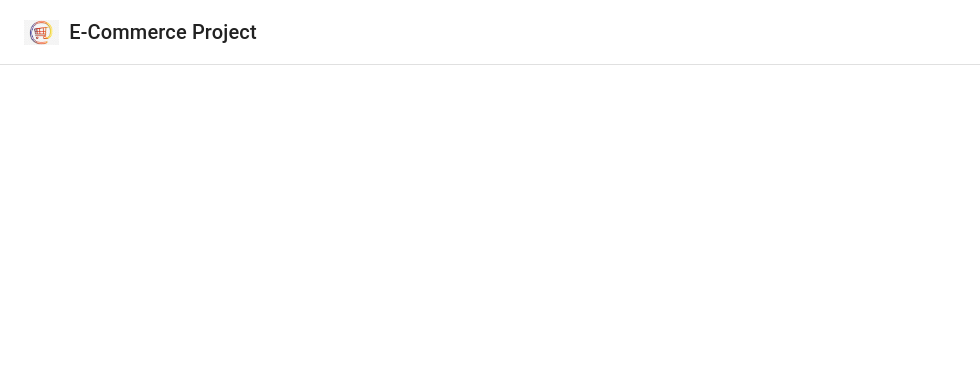
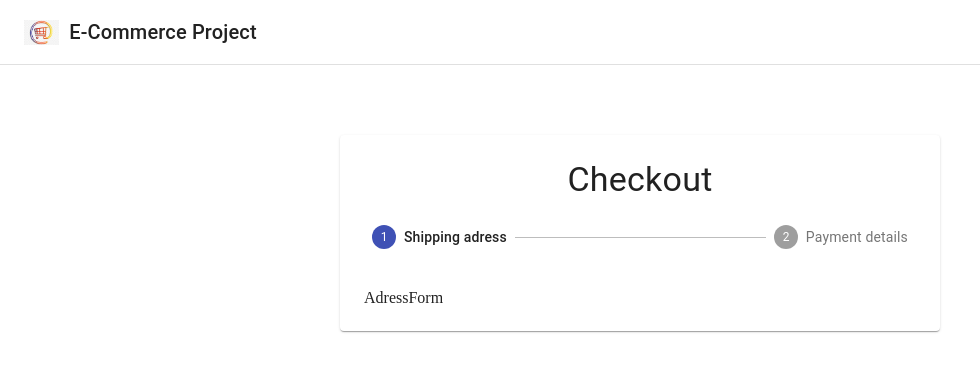
Before and after one commit to josilob/e-commerce, a React (Create React App) app: page /checkout in a window 1280 px wide. Shown: the top 372 px of the page, without its empty margins (0-980 px from the left). Built offline with nearby package versions, Linux system fonts and the light colour scheme; no server answers.

Commit message:
payment forms setup

```diff
--- a/src/App.js
+++ b/src/App.js
@@ -4,7 +4,7 @@ import { BrowserRouter as Router, Switch, Route } from 'react-router-dom';
 
 // import Products from './components/Products/Products';
 // import Navbar from './components/Navbar/Navbar';
-import { Products, Navbar, Cart } from './components';
+import { Products, Navbar, Cart, Checkout } from './components';
 
 const App = () => {
 	const [products, setProducts] = useState([]);
@@ -62,6 +62,9 @@ const App = () => {
 							handleEmptyCart={handleEmptyCart}
 						/>
 					</Route>
+					<Route exact path='/checkout'>
+						<Checkout />
+					</Route>
 				</Switch>
 			</div>
 		</Router>
--- a/src/components/Cart/Cart.jsx
+++ b/src/components/Cart/Cart.jsx
@@ -26,7 +26,7 @@ const Cart = ({cart, handleUpdateCartQty, handleRemoveFromCart, handleEmptyCart}
           <Typography variant='h4'> Subtotal: {cart.subtotal.formatted_with_symbol} </Typography>
           <div>
             <Button className={classes.emptyButton} size='large' type='button' variant='contained' color='secondary' onClick={handleEmptyCart}>Empty Cart</Button>
-            <Button className={classes.checkoutButton} size='large' type='button' variant='contained' color='primary'>Checkout</Button>
+            <Button component={Link} to='/checkout' className={classes.checkoutButton} size='large' type='button' variant='contained' color='primary'>Checkout</Button>
           </div>
       </div>
     </React.Fragment>
--- /dev/null
+++ b/src/components/CheckoutForm/AdressForm.jsx
@@ -0,0 +1,11 @@
+import React from 'react'
+
+const AdressForm = () => {
+  return (
+    <div>
+      AdressForm
+    </div>
+  )
+}
+
+export default AdressForm
--- /dev/null
+++ b/src/components/CheckoutForm/Checkout/Checkout.jsx
@@ -0,0 +1,41 @@
+import React, {useState} from 'react'
+import {Paper, Stepper, Step, StepLabel, Typography, CircularProgress, Divider, Button} from '@material-ui/core'
+import useStyles from './styles'
+import AdressForm from '../AdressForm'
+import PaymentForm from '../PaymentForm'
+
+const steps = ['Shipping adress', 'Payment details']
+
+const Checkout = () => {
+  const [activeStep, setActiveStep] = useState(0)
+  const classes = useStyles()
+
+  const Confirmation =()=>(
+    <div>
+      Confirmation
+    </div>
+  )
+
+  const Form =()=> activeStep === 0 ? <AdressForm/> : <PaymentForm/>
+
+  return (
+    <React.Fragment>
+      <div className={classes.toolbar}/>
+      <main className={classes.layout}>
+        <Paper className={classes.paper}>
+          <Typography variant='h4' align='center'>Checkout</Typography>
+          <Stepper activeStep={activeStep} className={classes.stepper}>
+            {steps.map((step)=>(
+              <Step key={step}>
+                <StepLabel>{step}</StepLabel>
+              </Step>
+            ))}
+          </Stepper>
+          {activeStep===steps.length?<Confirmation/>:<Form/>}
+        </Paper>
+      </main>
+    </React.Fragment>
+  )
+}
+
+export default Checkout
--- /dev/null
+++ b/src/components/CheckoutForm/Checkout/styles.js
@@ -0,0 +1,52 @@
+import { makeStyles } from '@material-ui/core/styles';
+
+export default makeStyles((theme) => ({
+	appBar: {
+		position: 'relative',
+	},
+	toolbar: theme.mixins.toolbar,
+	layout: {
+		marginTop: '5%',
+		width: 'auto',
+		marginLeft: theme.spacing(2),
+		marginRight: theme.spacing(2),
+		[theme.breakpoints.up(600 + theme.spacing(2) * 2)]: {
+			width: 600,
+			marginLeft: 'auto',
+			marginRight: 'auto',
+		},
+	},
+	paper: {
+		marginTop: theme.spacing(3),
+		marginBottom: theme.spacing(3),
+		padding: theme.spacing(2),
+		[theme.breakpoints.down('xs')]: {
+			width: '100%',
+			marginTop: 60,
+		},
+		[theme.breakpoints.up(600 + theme.spacing(3) * 2)]: {
+			marginTop: theme.spacing(6),
+			marginBottom: theme.spacing(6),
+			padding: theme.spacing(3),
+		},
+	},
+	stepper: {
+		padding: theme.spacing(3, 0, 5),
+	},
+	buttons: {
+		display: 'flex',
+		justifyContent: 'flex-end',
+	},
+	button: {
+		marginTop: theme.spacing(3),
+		marginLeft: theme.spacing(1),
+	},
+	divider: {
+		margin: '20px 0',
+	},
+	spinner: {
+		display: 'flex',
+		justifyContent: 'center',
+		alignItems: 'center',
+	},
+}));
--- /dev/null
+++ b/src/components/CheckoutForm/PaymentForm.jsx
@@ -0,0 +1,11 @@
+import React from 'react'
+
+const PaymentForm = () => {
+  return (
+    <div>
+      PaymentForm
+    </div>
+  )
+}
+
+export default PaymentForm
--- a/src/components/index.js
+++ b/src/components/index.js
@@ -1,3 +1,4 @@
 export { default as Navbar } from './Navbar/Navbar';
 export { default as Products } from './Products/Products';
 export { default as Cart } from './Cart/Cart';
+export { default as Checkout } from './CheckoutForm/Checkout/Checkout';
```
